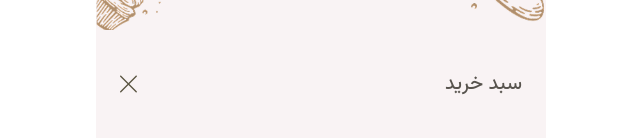
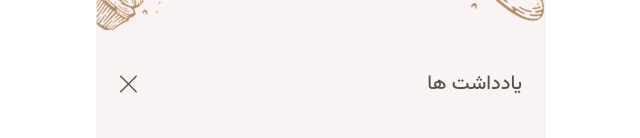
Before and after one commit to ParhamRoohi/bekery-menu, a Next.js app: page /cart in a window 1280 px wide. Shown: the part 162-300 px from the top of the page, without its empty margins (319-959 px from the left). Built offline with nearby package versions, Linux system fonts and the light colour scheme.

Commit message:
fix: adjust layout and text in multiple components

```diff
--- a/app/(routes)/cart/page.tsx
+++ b/app/(routes)/cart/page.tsx
@@ -27,7 +27,7 @@ export default function Page() {
           <div className="flex flex-row items-center justify-between px-6">
             <div className="flex items-center gap-2">
               <span className="text-stone-600 text-xl font-[450] flex flex-row justify-center gap-1 items-center">
-                سبد خرید
+                یادداشت ها
                 {cart.length > 0 && (
                   <span className="text-stone-600 text-base font-normal w-5 h-5 flex items-center justify-center">
                     ({cart.length.toLocaleString("fa-IR")})
--- a/app/(routes)/menu/page.tsx
+++ b/app/(routes)/menu/page.tsx
@@ -41,7 +41,7 @@ export default function MenuPage() {
           }
         });
       },
-      { threshold: [0.3], rootMargin: "-50px 0px -50% 0px" }
+      { threshold: [0.3], rootMargin: "-50px 0px 0px 0px" }
     );
 
     Object.values(sectionRefs.current).forEach((section) => {
--- a/app/page.tsx
+++ b/app/page.tsx
@@ -17,9 +17,8 @@ export default function Page() {
 
   return (
     <main className=" relative bg-[#F9F3F4] h-screen">
-      <section className="pt-52">
+      <section className="pt-30">
         <div className="flex justify-center flex-col items-center gap-6">
-
           <Image
             src={"/images/splashscreen-image.svg"}
             width={100}
```
